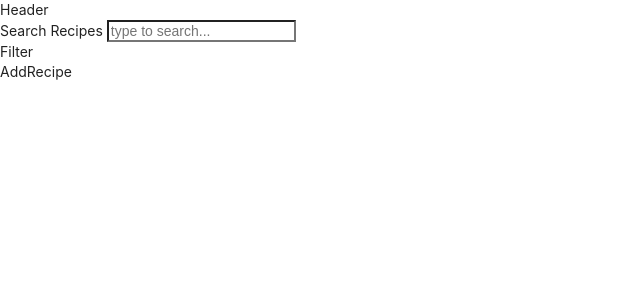
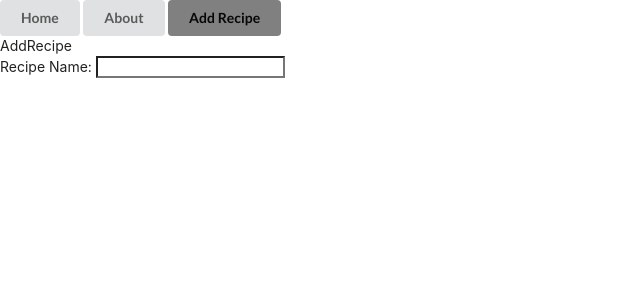
Before and after one commit to HannahGlazier/Recipe-Box, a React (Create React App) app: page /addRecipe in a window 1280 px wide. Shown: the top 300 px of the page, without its empty margins (0-640 px from the left). Built offline with nearby package versions, Linux system fonts and the light colour scheme; no server answers.

Commit message:
Form somewhat working, still need reset and other inputs

```diff
--- a/src/App.js
+++ b/src/App.js
@@ -1,51 +1,19 @@
 import React, { useEffect, useState } from 'react'
 import { Route, Switch } from "react-router-dom";
-import Header from './components/Header'
+import NavBar from './components/NavBar'
 import RecipeContainer from './components/RecipeContainer'
 import About from './components/About';
 import AddRecipe from './components/AddRecipe';
 
 function App() {
-  const [recipes, setRecipes] = useState([])
-  const [recipesToTry, setRecipesToTry] = useState([])
-  const [searchTerm, setSearchTerm] = useState("")
 
-  useEffect(() => {
-    fetch('http://localhost:3000/recipes')
-    .then(response => response.json())
-    .then(recipes => setRecipes(recipes))
-  }, [])
-
-  function handleAddToTryList(recipe) {
-    if(!recipesToTry.includes(recipe)){
-      setRecipesToTry([...recipesToTry, recipe])
-    }
-  }
-
-  const searchedRecipe = recipes.filter((recipe) =>
-    recipe.name.toLowerCase().includes(searchTerm.toLowerCase())
-  )
-
-  function handleRemoveFromTryList(recipe){
-    const newTryList = recipesToTry.filter(individualRecipe => individualRecipe !== recipe)
-    setRecipesToTry(newTryList)
-  }
-
-  return (
+    return (
 
     <div>
-        <Header
-          searchTerm={searchTerm}
-          setSearchTerm={setSearchTerm}
-        />
+        <NavBar />
         <Switch>
           <Route exact path="/">
-            <RecipeContainer
-              recipes={searchedRecipe}
-              recipesToTry={recipesToTry}
-              onAddClick={handleAddToTryList}
-              onRemoveClick={handleRemoveFromTryList}
-            />
+            <RecipeContainer/>
           </Route>
           <Route path="/about">
             <About />
--- a/src/components/AddRecipe.js
+++ b/src/components/AddRecipe.js
@@ -1,9 +1,70 @@
-import React from 'react'
+import React, {useState} from 'react'
 
-function AddRecipe() {
+function AddRecipe({ addNewRecipe }) {
+  const [formRecipeData, setFormRecipeData] = useState({
+    name: "",
+    ingredients: {
+        quantity: "",
+        name:""
+    },
+    steps:"",
+    imgURL:"",
+    originalURL:""
+  })
+
+  function handleChange(e) {
+    setFormRecipeData({
+      ...formRecipeData,
+      [e.target.name]: e.target.value
+    })
+  }
+
+  function handleAddRecipeData(e) {
+    e.preventDefault()
+
+    const newRecipe = {
+        name: formRecipeData.name,
+        ingredients: {
+          quantity: formRecipeData.ingredients.quantity,
+          name: formRecipeData.ingredients.name,
+      },
+        steps: formRecipeData.steps,
+        imgURL: formRecipeData.imgURL,
+        originalURL: formRecipeData.originalURL
+    }
+
+    fetch('http://localhost:3000/recipes', {
+      method: "POST",
+      headers: {
+        "Content-Type": "application/json",
+      },
+      body: JSON.stringify(newRecipe)
+    })
+      .then(response => response.json())
+      .then(addNewRecipe)
+  }
+
+
   return (
-    <div>AddRecipe</div>
+    <>
+      <div>AddRecipe</div>
+      <form onSubmit={(e => handleAddRecipeData(e))}>
+      <label htmlFor="recipeName">Recipe Name: </label>
+        <input
+            type="text"
+            name="name"
+            value={formRecipeData.name}
+            id={FormData.name}
+            onChange={(e => handleChange(e))}
+        >
+        </input>
+
+      </form>
+    </>
   )
+
 }
 
+
+
 export default AddRecipe
--- a/src/components/Header.js
+++ /dev/null
@@ -1,18 +0,0 @@
-import React from 'react'
-import Search from './Search'
-import Filter from './Filter'
-
-function Header({searchTerm, setSearchTerm}) {
-  return (
-    <>
-        <div>Header</div>
-        <Search
-          searchTerm={searchTerm}
-          setSearchTerm={setSearchTerm}
-        />
-        <Filter />
-    </>
-  )
-}
-
-export default Header
--- /dev/null
+++ b/src/components/NavBar.js
@@ -0,0 +1,54 @@
+
+
+import React from "react";
+import { NavLink } from "react-router-dom";
+
+const linkStyles = {
+  display: "inline-block",
+  width: "50px",
+  padding: "12px",
+  margin: "0 6px 6px",
+  background: "blue",
+  textDecoration: "none",
+  color: "white",
+};
+
+function NavBar() {
+  return (
+    <div>
+      <NavLink
+        to="/"
+        exact
+        className='ui button'
+
+        activeStyle={{
+          background: "grey",
+        }}
+      >
+        Home
+      </NavLink>
+      <NavLink
+        to="/about"
+        exact
+        className='ui button'
+        activeStyle={{
+          background: "grey",
+        }}
+      >
+        About
+      </NavLink>
+      <NavLink
+        to="/AddRecipe"
+        exact
+        className='ui button'
+        activeStyle={{
+          background: "grey",
+        }}
+      >
+        Add Recipe
+      </NavLink>
+    </div>
+  );
+}
+
+export default NavBar;
--- a/src/components/RecipeContainer.js
+++ b/src/components/RecipeContainer.js
@@ -1,20 +1,55 @@
-import React from 'react'
+import React, {useEffect, useState} from 'react'
 import RecipeList from './RecipeList'
 import RecipesToTry from './RecipesToTry'
+import Search from './Search'
+import AddRecipe from './AddRecipe'
 
-function RecipeContainer({ recipes, recipesToTry, onAddClick, onRemoveClick }){
+function RecipeContainer(){
+
+  const [recipes, setRecipes] = useState([])
+  const [recipesToTry, setRecipesToTry] = useState([])
+  const [searchTerm, setSearchTerm] = useState("")
+
+  useEffect(() => {
+    fetch('http://localhost:3000/recipes')
+    .then(response => response.json())
+    .then(recipes => setRecipes(recipes))
+  }, [])
+
+  function handleAddToTryList(recipe) {
+    if(!recipesToTry.includes(recipe)){
+      setRecipesToTry([...recipesToTry, recipe])
+    }
+  }
+
+  function handleAddNewRecipe(newRecipe){
+    setRecipes([...recipes, newRecipe])
+  }
+
+  const searchedRecipe = recipes.filter((recipe) =>
+    recipe.name.toLowerCase().includes(searchTerm.toLowerCase())
+  )
+
+  function handleRemoveFromTryList(recipe){
+    const newTryList = recipesToTry.filter(individualRecipe => individualRecipe !== recipe)
+    setRecipesToTry(newTryList)
+  }
 
   return (
     <>
-      <div>Recipe Container</div>
+      <Search
+      searchTerm={searchTerm}
+      setSearchTerm={setSearchTerm}
+      />
       <RecipesToTry
         recipesToTry={recipesToTry}
-        onRecipeClick={onRemoveClick}
+        onRecipeClick={handleRemoveFromTryList}
       />
       <RecipeList
-        recipes={recipes}
-        onRecipeClick={onAddClick}
+        recipes={searchedRecipe}
+        onRecipeClick={ handleAddToTryList}
       />
+      <AddRecipe addNewRecipe={handleAddNewRecipe}/>
     </>
   )
 }
--- a/src/components/RecipeDetail.js
+++ b/src/components/RecipeDetail.js
@@ -5,7 +5,6 @@ function RecipeDetail({ recipe }) {
         <ul key={ingredient.name + ingredient.quantity}>
             <li>Name: {ingredient.name}</li>
             <li>Quantity: {ingredient.quantity}</li>
-            <li>Type: {ingredient.type}</li>
         </ul>
 
     ))
```
Also changed, not shown: data.json (+65 -219 lines).
